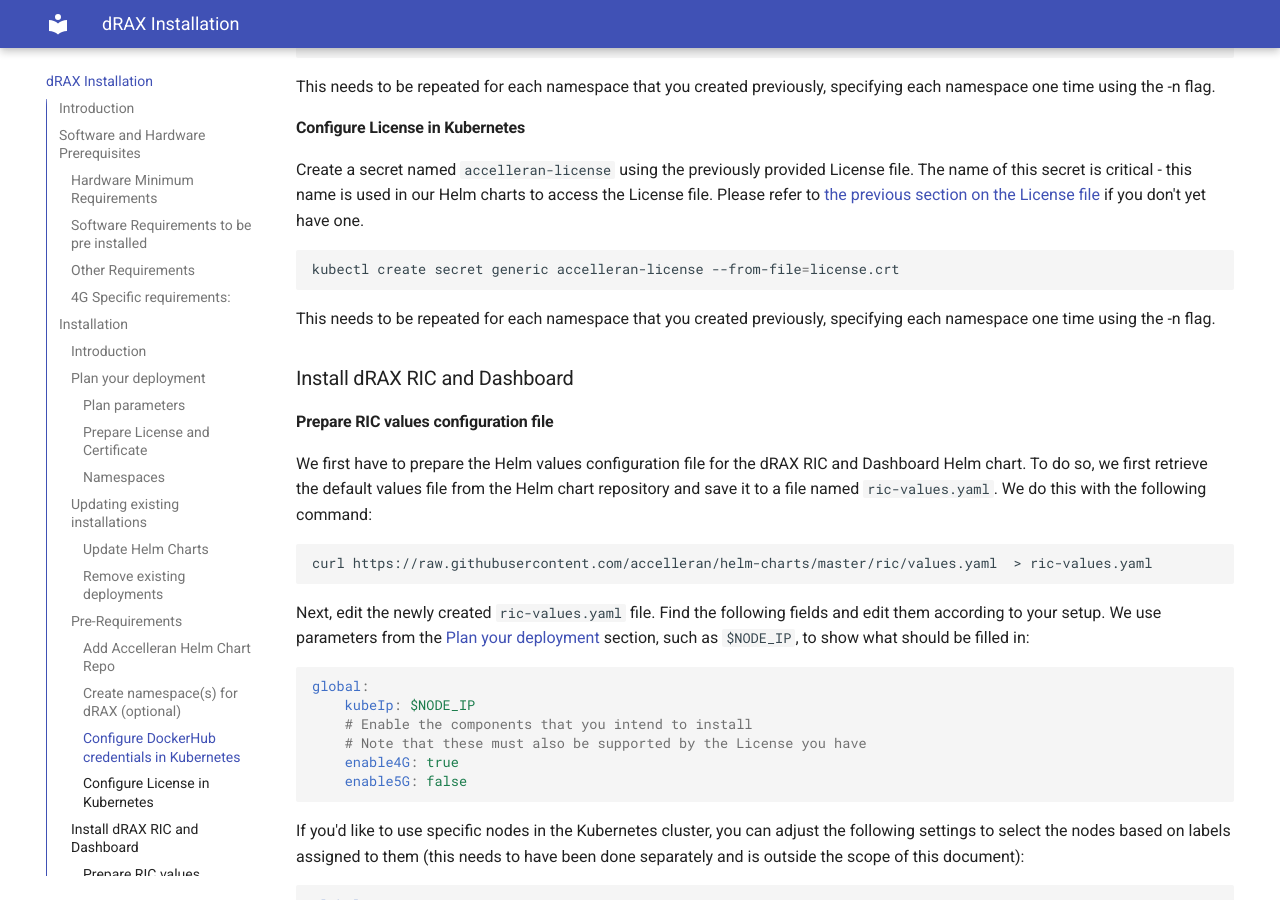
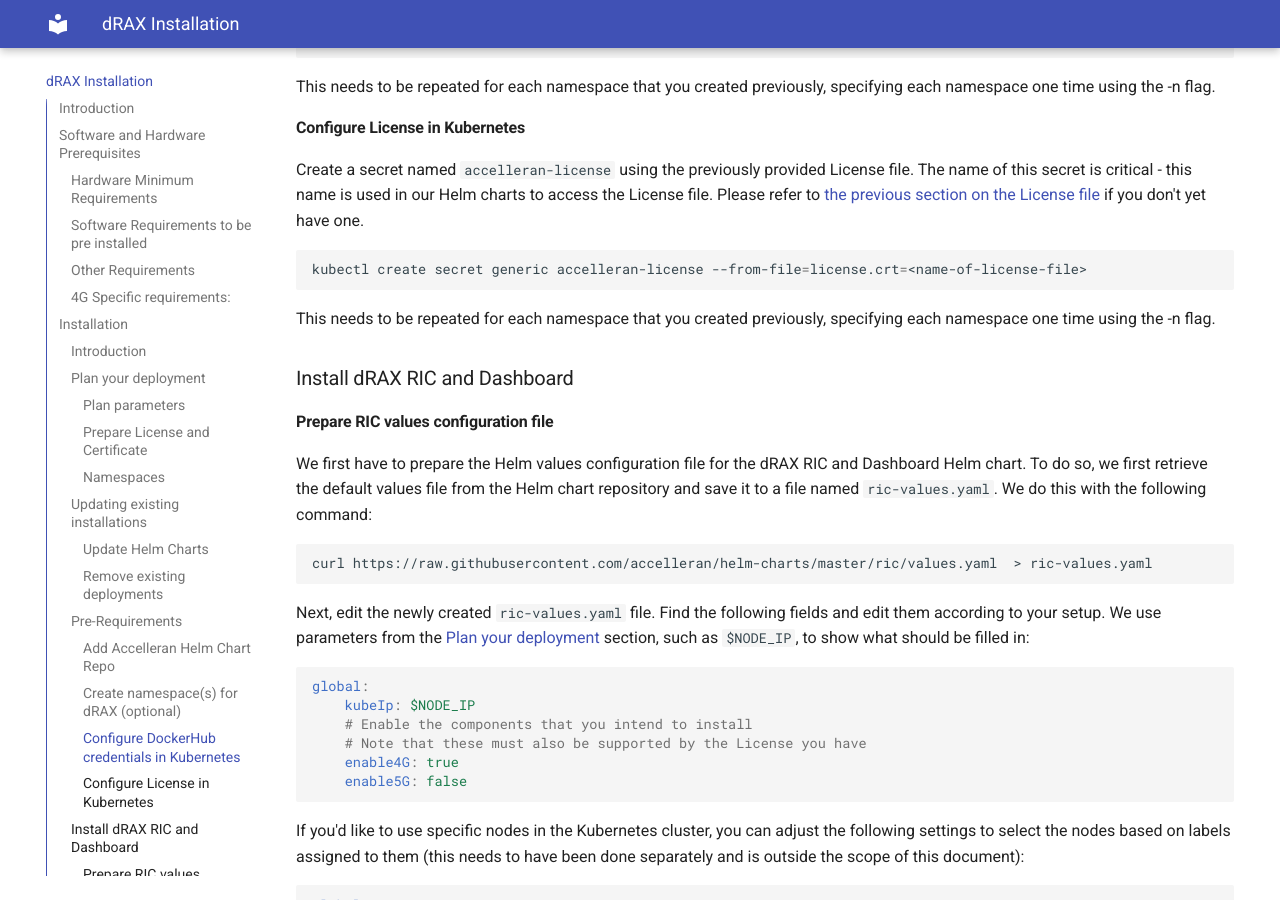
Before and after one commit to accelleran/drax-docs, an MkDocs documentation site: the page built from docs/drax-install/index.md, in a window 1280 px wide and 900 px high, scrolled down 4743 px. Built offline with MkDocs 1.6.1 and Material for MkDocs 9.7.7, drawn with Linux system fonts in a browser that asks for light colours; the version menu is left out; part of the change alters nothing that is shown.

Commit message:
Update License installation for files with different names

````diff
--- a/docs/drax-install/index.md
+++ b/docs/drax-install/index.md
@@ -192,7 +192,7 @@ The name of this secret is critical - this name is used in our Helm charts to ac
 Please refer to [the previous section on the License file](#prepare-license-and-certificate) if you don't yet have one.
 
 ``` bash
-kubectl create secret generic accelleran-license --from-file=license.crt
+kubectl create secret generic accelleran-license --from-file=license.crt=<name-of-license-file>
 ```
 
 This needs to be repeated for each namespace that you created previously, specifying each namespace one time using the -n flag.
````
